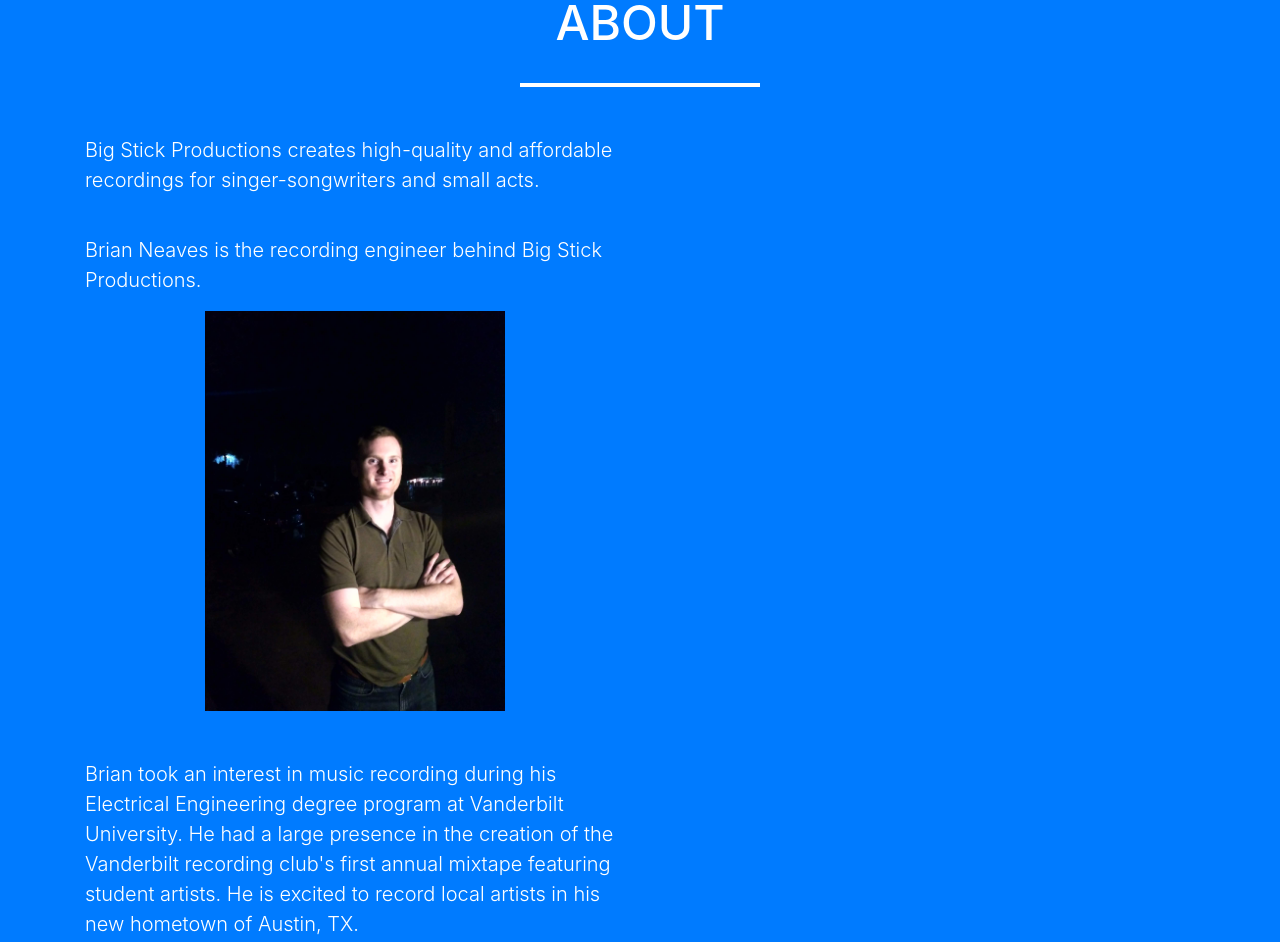
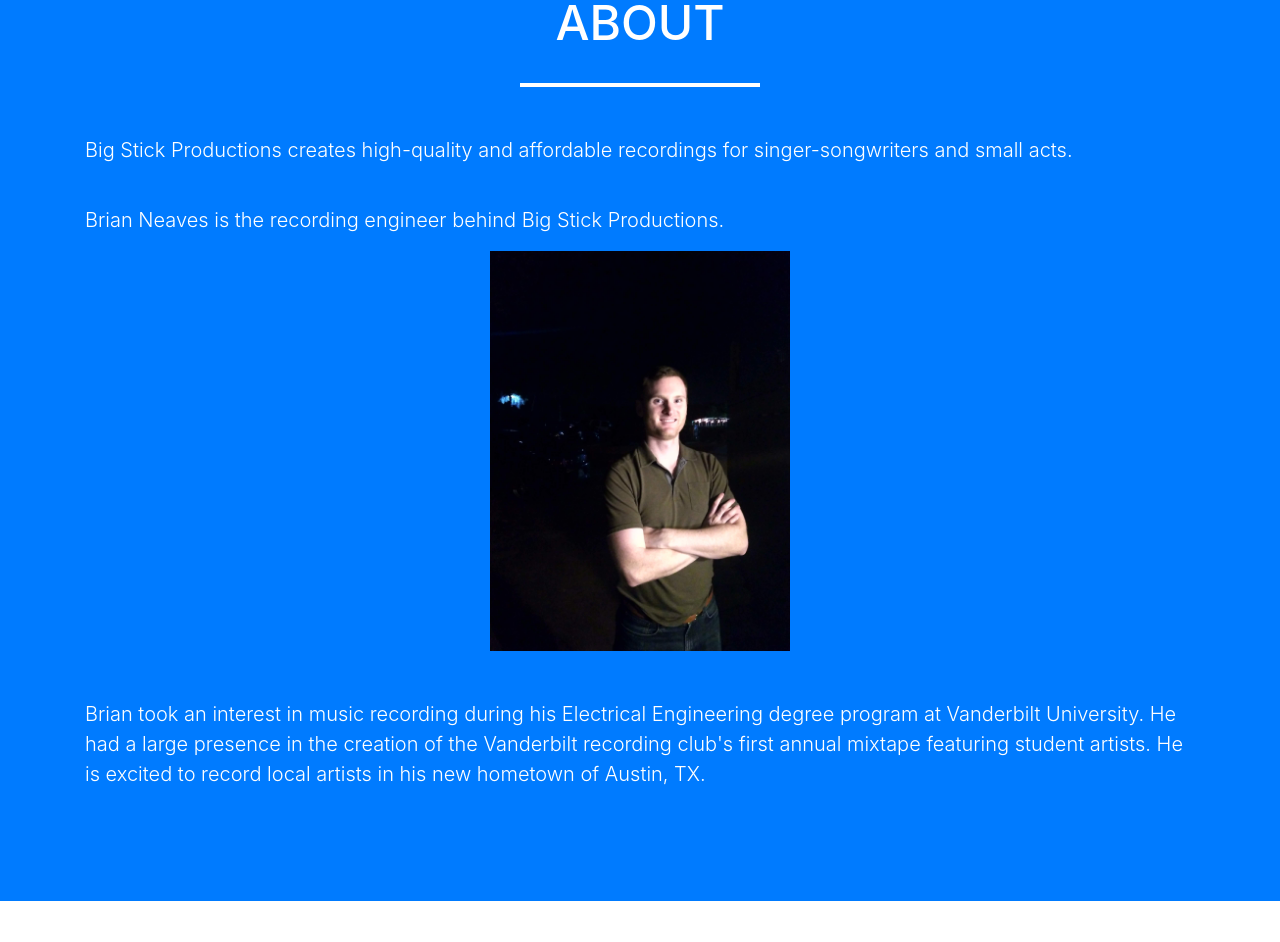
Before and after one commit to blink2ce/Big-Stick-Productions-Website, a website with bundled scripts: page index.html in a window 1280 px wide. Shown: the part 1666-2608 px from the top of the page. Built offline with nearby package versions, Linux system fonts and the light colour scheme.

Commit message:
Fixed centering issue around copy

```diff
--- a/index.html
+++ b/index.html
@@ -100,12 +100,12 @@
         <h2 class="text-center text-uppercase text-white">About</h2>
         <hr class="star-light mb-5">
         <div class="row">
-          <div class="col-lg-6">
+          <div class="col-lg-12">
             <p class="lead">Big Stick Productions creates high-quality and affordable recordings for singer-songwriters and small acts.</p><br>
           </div>
         </div>
         <div class="row">
-          <div class="col-lg-6"><!--class="col-lg-4 mr-auto">-->
+          <div class="col-lg-12"><!--class="col-lg-4 mr-auto">-->
             <p class="lead">Brian Neaves is the recording engineer behind Big Stick Productions.</p>
             <img id="img" class="img-fluid mb-5" src="img/brian_profile.jpg" alt="">
             <p class="lead">Brian took an interest in music recording during his Electrical Engineering degree program at Vanderbilt University.
```
